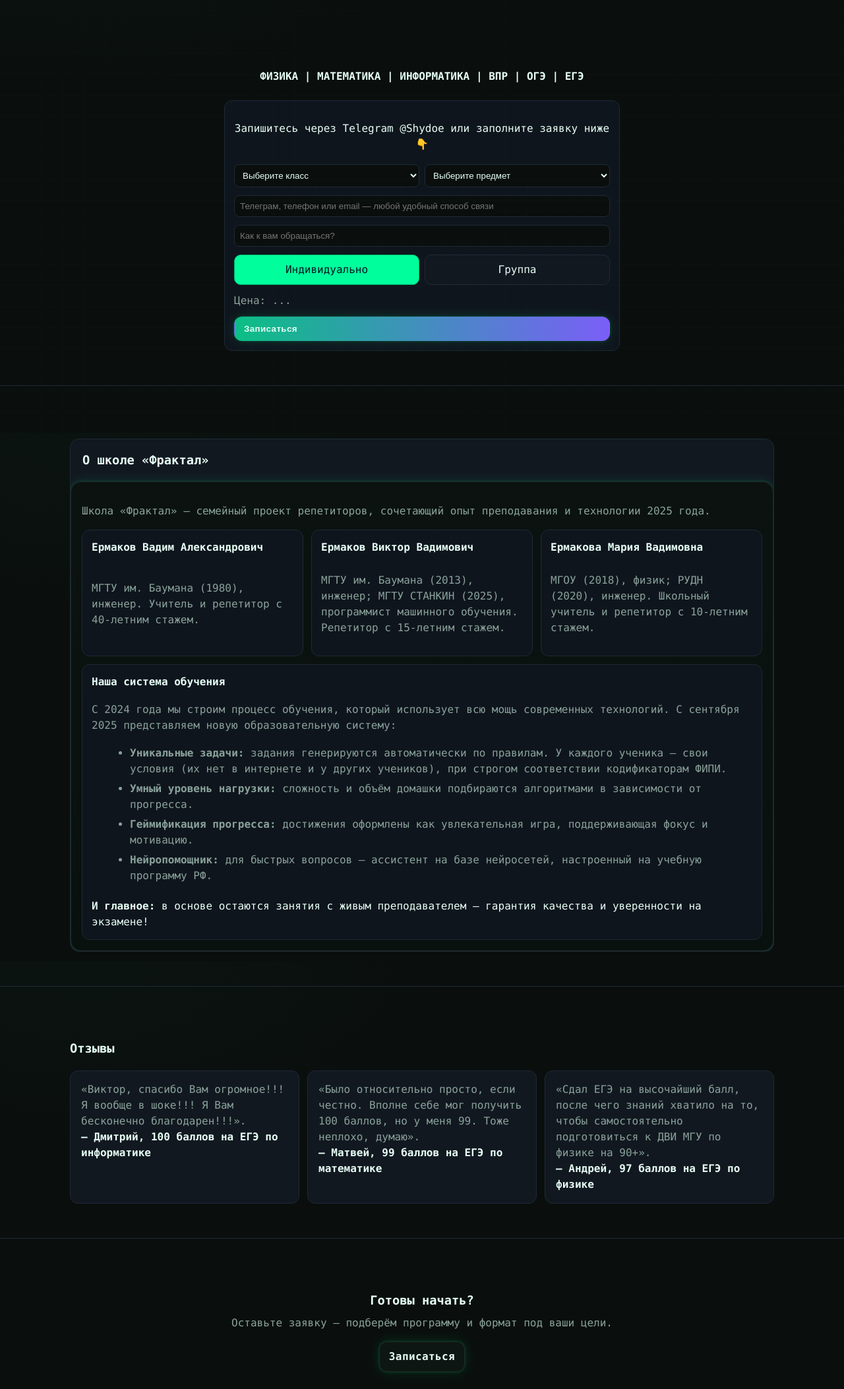
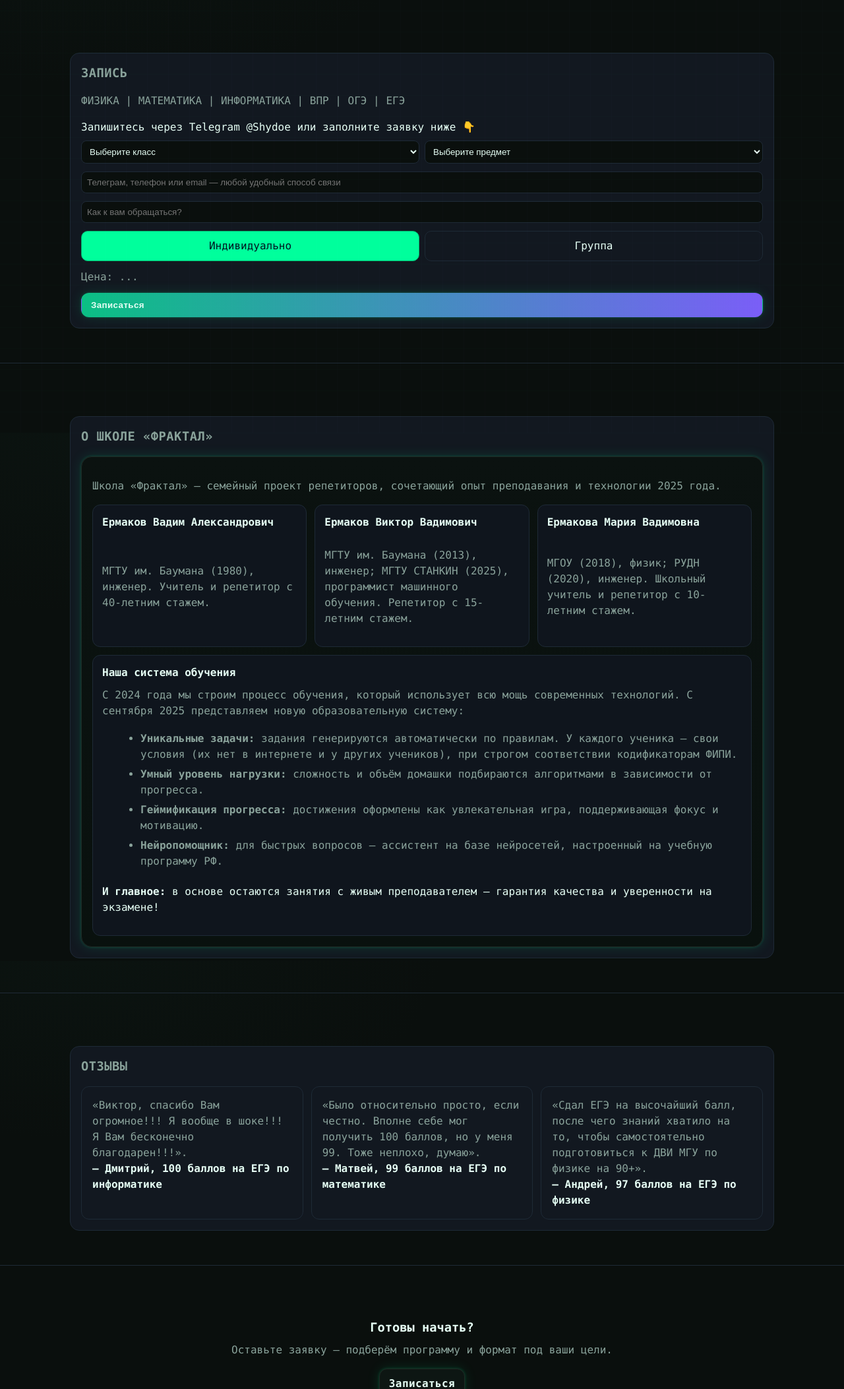
Before and after one commit to EPMAKOBB/django-site, a Django app: page / in a window 1280 px wide. Shown: the part 143-2249 px from the top of the page at 66% size. Before the commit the page ends 2226 px from the top, so only its background shows below. Run offline with Django 5.2, Linux system fonts and the light colour scheme.

Commit message:
style: add reusable block sections

```diff
--- a/static/css/main.css
+++ b/static/css/main.css
@@ -41,16 +41,19 @@ header { position: sticky; top: 0; z-index: 50; backdrop-filter: blur(10px); bac
 .badge { padding: 4px 10px; border-radius: 999px; border: 1px solid var(--border); color: var(--muted); font-size: 12px; }
 .panel { padding: 16px; border-top: 1px solid var(--border); }
 
-.about-school {
+.block {
   background: var(--card);
   border: 1px solid var(--border);
   border-radius: 14px;
-  overflow: hidden;
+  padding: 16px;
 }
 
-.about-school h3 {
-  margin: 0;
-  padding: 18px;
+.block h3 {
+  margin-top: 0;
+}
+
+.section-title {
+  margin: 0 0 16px;
 }
 
 /* Grid of subjects */
@@ -65,6 +68,8 @@ header { position: sticky; top: 0; z-index: 50; backdrop-filter: blur(10px); bac
 .testimonials { display: grid; grid-template-columns: repeat(auto-fit, minmax(260px,1fr)); gap: 12px; }
 .quote { background: var(--card); border: 1px solid var(--border); border-radius: 12px; padding: 16px; color: var(--muted); }
 .quote strong { color: var(--text); }
+
+.feature-list { margin: 0 0 0 18px; display: grid; gap: 6px; }
 
 /* Footer CTA */
 .cta-block { text-align: center; padding: 28px 0 48px; }
@@ -108,3 +113,4 @@ header { position: sticky; top: 0; z-index: 50; backdrop-filter: blur(10px); bac
 .mb-0 { margin-bottom: 0; }
 .mb-8 { margin-bottom: 8px; }
 .mb-16 { margin-bottom: 16px; }
+.mt-12 { margin-top: 12px; }
--- a/templates/home.html
+++ b/templates/home.html
@@ -5,13 +5,10 @@
 {% block content %}
   <section id="about" class="section">
     <div class="container">
-      <div style="max-width:600px;margin:0 auto;">
-        <div style="text-align:center; text-transform:uppercase; font-weight:800; margin:24px 0;">
-          ФИЗИКА | МАТЕМАТИКА | ИНФОРМАТИКА | ВПР | ОГЭ | ЕГЭ
-        </div>
-      </div>
-      <div class="card" style="max-width:600px; margin:0 auto;">
-        <p class="mb-8" style="text-align:center;">Запишитесь через Telegram <a href="https://t.me/Shydoe" target="_blank">@Shydoe</a> или заполните заявку ниже 👇</p>
+      <div class="block">
+        <h3 class="section-title">Запись</h3>
+        <p class="muted mb-8">ФИЗИКА | МАТЕМАТИКА | ИНФОРМАТИКА | ВПР | ОГЭ | ЕГЭ</p>
+        <p class="mb-8">Запишитесь через Telegram <a href="https://t.me/Shydoe" target="_blank">@Shydoe</a> или заполните заявку ниже 👇</p>
         <form action="{% url 'applications:apply' %}" method="post" class="signup-form">
           {% csrf_token %}
           <div class="grid">
@@ -42,16 +39,14 @@
       </div>
     </div>
   </section>
-
   <section id="grades" class="section">
     <div class="container">
-
-        <div class="about-school">
-          <h3 class="mt-0 mb-0">О школе «Фрактал»</h3>
+      <div class="block">
+        <h3 class="section-title">О школе «Фрактал»</h3>
         <div class="panel">
           <p class="muted">Школа «Фрактал» — семейный проект репетиторов, сочетающий опыт преподавания и технологии 2025 года.</p>
 
-            <div class="subjects" style="margin-top:12px">
+          <div class="subjects mt-12">
             <div class="card">
               <h4>Ермаков Вадим Александрович</h4>
               <p class="muted">МГТУ им. Баумана (1980), инженер. Учитель и репетитор с 40-летним стажем.</p>
@@ -66,36 +61,36 @@
             </div>
           </div>
 
-            <div class="card" style="margin-top:12px">
-              <h4 style="margin:0 0 8px">Наша система обучения</h4>
-              <p class="muted" style="margin:0 0 8px">
+          <div class="card mt-12">
+            <h4 class="mt-0 mb-8">Наша система обучения</h4>
+            <p class="muted mt-0 mb-8">
               С 2024 года мы строим процесс обучения, который использует всю мощь современных технологий.
               С сентября 2025 представляем новую образовательную систему:
             </p>
-              <ul class="muted" style="margin:0 0 0 18px; display:grid; gap:6px">
+            <ul class="muted feature-list">
               <li><strong>Уникальные задачи:</strong> задания генерируются автоматически по правилам. У каждого ученика — свои условия (их нет в интернете и у других учеников), при строгом соответствии кодификаторам ФИПИ.</li>
               <li><strong>Умный уровень нагрузки:</strong> сложность и объём домашки подбираются алгоритмами в зависимости от прогресса.</li>
               <li><strong>Геймификация прогресса:</strong> достижения оформлены как увлекательная игра, поддерживающая фокус и мотивацию.</li>
               <li><strong>Нейропомощник:</strong> для быстрых вопросов — ассистент на базе нейросетей, настроенный на учебную программу РФ.</li>
             </ul>
-              <p style="margin:12px 0 0">
+            <p class="mt-12">
               <strong>И главное:</strong> в основе остаются занятия с живым преподавателем — гарантия качества и уверенности на экзамене!
             </p>
           </div>
         </div>
       </div>
-
-
     </div>
   </section>
 
   <section class="section">
     <div class="container">
-      <h3 class="mt-0">Отзывы</h3>
+      <div class="block">
+        <h3 class="section-title">Отзывы</h3>
         <div class="testimonials">
           <div class="quote">«Виктор, спасибо Вам огромное!!! Я вообще в шоке!!! Я Вам бесконечно благодарен!!!».<br><strong>— Дмитрий, 100 баллов на ЕГЭ по информатике</strong></div>
           <div class="quote">«Было относительно просто, если честно. Вполне себе мог получить 100 баллов, но у меня 99. Тоже неплохо, думаю».<br><strong>— Матвей, 99 баллов на ЕГЭ по математике</strong></div>
           <div class="quote">«Сдал ЕГЭ на высочайший балл, после чего знаний хватило на то, чтобы самостоятельно подготовиться к ДВИ МГУ по физике на 90+».<br><strong>— Андрей, 97 баллов на ЕГЭ по физике</strong></div>
+        </div>
       </div>
     </div>
   </section>
```
Lines whose indentation alone changed are shown as unchanged.
